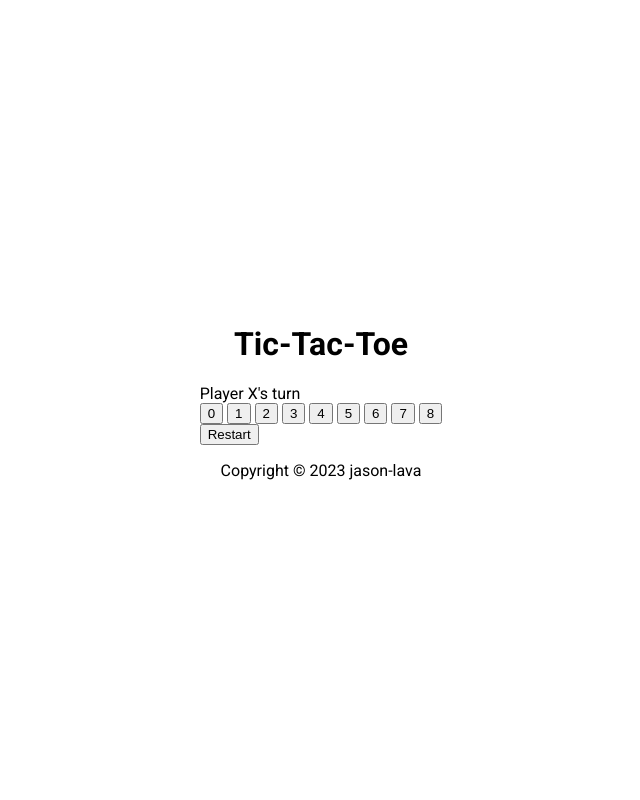
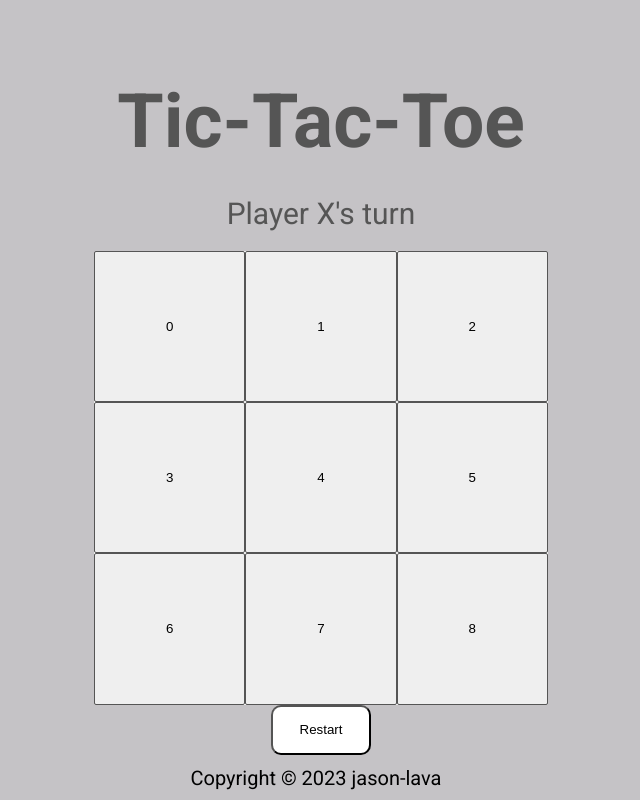
Before and after one commit to jason-lava/tic-tac-toe, a plain HTML site: page index.html in a window 1280 px wide. Shown: the whole page, without its empty margins (319-959 px from the left). Drawn offline with Linux system fonts and the light colour scheme.

Commit message:
add styling

```diff
--- a/style.css
+++ b/style.css
@@ -1,7 +1,47 @@
 @import url('https://fonts.googleapis.com/css2?family=Roboto:wght@400;700&display=swap');
+
+:root {
+    --font: 'Varela Round', sans-serif;
+    --font-color: #555;
+    --border-color: #555;
+    --bg-color: #c5c3c6;
+    --bg-gameboard: white;
+    --bg-header: #;
+    --bg-button: white;
+    --bg-button-hover: #3b4b57;
+    --bg-button-active: #2a3a46;
+    --height-button: 50px;
+    --width-button: 100px;
+}
+
 
 * {
     box-sizing: border-box;
+    padding: 0;
+    margin: 0;
+}
+
+.header {
+    padding: 5px;
+    background-color: var(--bg-header);
+    display: flex;
+    height: 150px;
+    width: 100vw;
+    justify-content: center;
+    align-items: center;
+}
+
+h1 {
+    font-size: 75px;
+    color: var(--font-color);
+}
+
+#playerTurn {
+    font-size: 30px;
+    color: var(--font-color);
+    display: flex;
+    justify-content: center;
+    padding-bottom: 20px;
 }
 
 body {
@@ -13,4 +53,56 @@ body {
     height: 100vh;
     overflow: hidden;
     margin: 0;
+    background-color: var(--bg-color);
 }
+
+.gameboard {
+    display: grid;
+    grid-template-columns: repeat(3, 1fr);
+    width: 454px;
+    height: 454px;
+    margin: 0px auto;
+    background-color: var(--bg-gameboard);
+    border-radius: 10px;
+}
+
+.square {
+    border: 1px solid var(--border-color);
+    border-radius: 02px;
+
+}
+
+.center{
+    display: flex;
+    justify-content: center;
+}
+
+.restart {
+    background-color: var(--bg-button);
+    height: var(--height-button);
+    width: var(--width-button);
+    border-radius: 10px;
+}
+
+.footer {
+    position: absolute;
+    bottom: 0;
+    left: 0;
+    display: flex;
+    align-items: center;
+    justify-content: center;
+    gap: 10px;
+    width: 100%;
+    padding: 10px;
+    font-size: 20px;
+  }
+
+.fa-github {
+    color: var(--font-color);
+    font-size: 24px;
+    transition: transform 0.3s ease-in-out;
+}
+
+.fa-github:hover {
+    transform: rotate(360deg) scale(1.2);
+}
```
